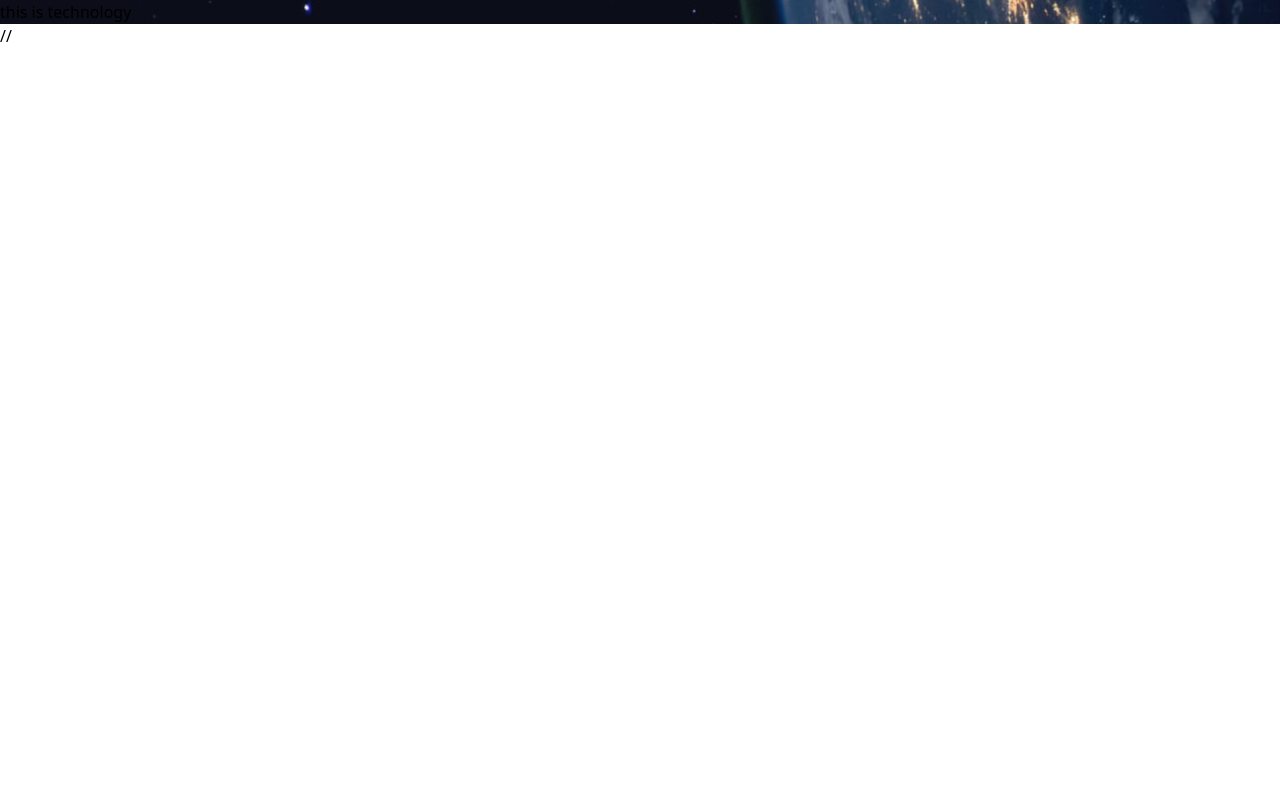
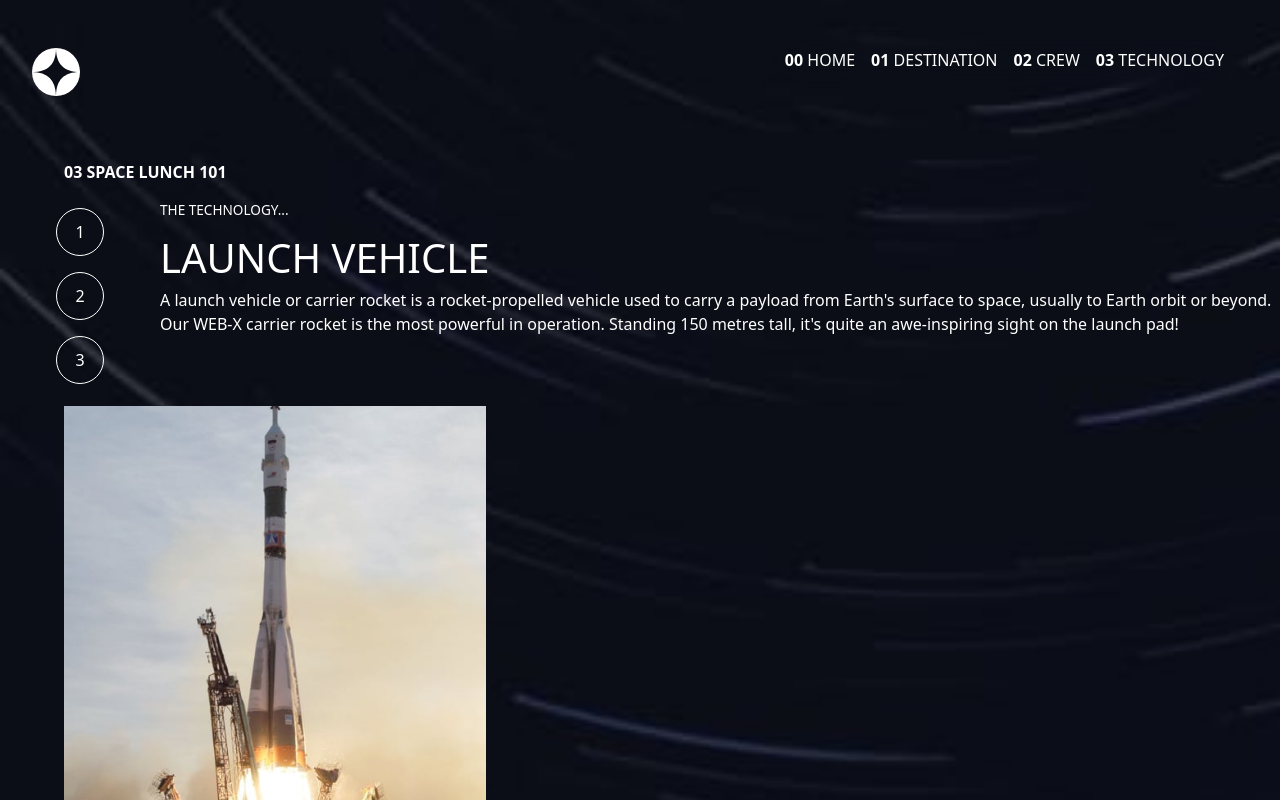
Before and after one commit to noklash/space-tourism-vite-9, a React (Vite) app in the folder my-project/: page /Technology in a window 1280 px wide. Built offline with nearby package versions, Linux system fonts and the light colour scheme.

Commit message:
linked the pages using react router

```diff
--- a/my-project/src/Crew.css
+++ b/my-project/src/Crew.css
@@ -64,6 +64,7 @@
         background-size: cover;
         background-repeat: no-repeat;
         background-position: center;
+        margin-top: 0;
     }
 }
 @media(min-width:665px){
--- a/my-project/src/Crew.jsx
+++ b/my-project/src/Crew.jsx
@@ -1,18 +1,18 @@
 import React from "react";
 import "./Crew.css"
 import Data from "./data.json";
-import "./assets/crew/image-douglas-hurley.webp";
-import "./assets/crew/image-anousheh-ansari.webp";
-import "./assets/crew/image-victor-glover.webp";
-import  "./assets/crew/image-mark-shuttleworth.webp"
+import Douglas from "./assets/crew/image-douglas-hurley.webp";
+import Anousheh from "./assets/crew/image-anousheh-ansari.webp";
+import Victor from "./assets/crew/image-victor-glover.webp";
+import  Mark from "./assets/crew/image-mark-shuttleworth.webp"
 import Navbar from "./Navbar";
 
 
 export default function Crew(){
 
     const [each, setEach] = React.useState(0)
-    // const select = [0, 1, 2, 3]
-    // const each =
+    const selectCrewImg = [Douglas, Mark, Victor, Anousheh]
+
 
     function selectDouglas(){
         setEach(0)
@@ -34,7 +34,7 @@ export default function Crew(){
         <div className="crew-whole pb-6">
             <Navbar/>
 
-        <div className="crew my-12 pt-10 text-white">
+        <div className="crew my-2  text-white">
 
 
             {/* <div className="crew-body my-12">
@@ -64,7 +64,7 @@ export default function Crew(){
                 <div className="crew-body my-12">
 
                 <div className="image-box">
-                    <img src={Data.crew[each].images.webp}/>
+                    <img src={selectCrewImg[each]}/>
                 </div>
 
             </div>
--- a/my-project/src/Destination.css
+++ b/my-project/src/Destination.css
@@ -14,7 +14,7 @@
 } */
 
 .sub-heading{
-    margin-top: 6rem;
+    margin-top: 3rem;
     font-size: 1.1rem;
 }
 
@@ -95,12 +95,13 @@ ul > li{
     }
     .destination-body{
         display: flex;
-        padding-top: 2.5rem;
+        padding-top: 0rem;
         padding-bottom: 1rem;
     }
-    ul > li{
+    /* ul > li{
         margin-right: 1rem;
-    }
+        cursor: pointer;
+    } */
     .description{
         font-size: 1.09rem;
         margin-bottom: 1rem;
@@ -118,3 +119,24 @@ ul > li{
     }
 
 }
+
+.choose ul li{
+    position: relative;
+    cursor: pointer;
+}
+
+.choose ul li::after{
+    content: "";
+    height: 4px;
+    width: 0;
+    background-color: aliceblue;
+    position: absolute;
+    left: 0;
+    bottom: -10px;
+    /* bottom: 8px; */
+    transition: 0.3s;
+}
+
+.choose ul li:hover::after{
+    width: 100%;
+}
--- a/my-project/src/Hero.css
+++ b/my-project/src/Hero.css
@@ -13,7 +13,7 @@
     margin-top: 5rem;
 }
 
-.circle{
+.circlie{
         width: 14.375rem;
         height: 14.375rem;
         border-radius: 50%;
@@ -44,7 +44,7 @@
     .explore{
         width: 50vw;
         padding: 0 4rem;
-        margin-top: 8rem;
+        margin-top: 7rem;
     }
     .question--box{
         width: 50vw;
@@ -78,7 +78,7 @@
         width: 50vw;
         padding: 0 10rem;
         height: 20rem;
-        margin-top: 10rem;
+        margin-top: 5rem;
         /* width: 15rem */
     }
     .question--box{
--- a/my-project/src/Hero.jsx
+++ b/my-project/src/Hero.jsx
@@ -25,7 +25,7 @@ export default function Hero(props){
         {/* this is new */}
         <div className="hero h-page" id="heroPage">
 
-            <div className="text-white mt-32 mb-25 question--box">
+            <div className="text-white mt-27 mb-25 question--box ml-4">
                 <h4 className="so">SO, YOU WANT TO TRAVEL TO</h4>
                 <h1 className="h1 mx-4">SPACE</h1>
                 <p className="description"> Let’s face it; if you want to go to space, you might as well genuinely go to
@@ -34,7 +34,7 @@ export default function Hero(props){
             </div>
 
             <div className="explore">
-                <div className="circle bg-white text-black  flex mt-4"><h3 className="h3">EXPLORE</h3></div>
+                <div className="circlie bg-white text-black  flex mt-4"><h3 className="h3">EXPLORE</h3></div>
             </div>
 
         </div>
--- a/my-project/src/Navbar.css
+++ b/my-project/src/Navbar.css
@@ -1,7 +1,7 @@
 
-.navbar{
+/* .navbar{
     margin-bottom: -10rem;
-}
+} */
 
 /* @media(min-width:470px){ */
     .sc-link{
--- a/my-project/src/Navbar.jsx
+++ b/my-project/src/Navbar.jsx
@@ -25,8 +25,8 @@ export default function Navbar(props){
     const whichScreenLink = screen > 875 ? desktopLinks : tabletLinks
 
    const screenLink = whichScreenLink.map((each) =>{
-     return <a href={each.location} key={each.key}><li className="mx-2" >{each.number} {each.title}</li></a>
-
+    //  return <a href={each.location} key={each.key}><li className="mx-2" >{each.number} {each.title}</li></a>
+    return <li className="mx-2" ><a href={each.location} key={each.key}>{each.number} {each.title}</a> </li>
     })
     // onClick={() => navigate(link.location)}
    function openMobileNav(){
--- a/my-project/src/Page.jsx
+++ b/my-project/src/Page.jsx
@@ -11,6 +11,7 @@ import "./Page.css"
 import Destination from "./Destination";
 import Crew from "./Crew";
 import Technology from "./Technology";
+
 
 
 export default function Page(props){
@@ -28,7 +29,7 @@ export default function Page(props){
                         <Route path="titan" element={<Titan/>}/> */}
                     </Route>
                     <Route path="/Crew" element={<Crew/>}/>
-                    <Route path="/Technology" element={<Technology/>}/>
+                    <Route path="/Technology" element={<Technology screen={props.screen}/>}/>
                     {/* <Redirect to="./Hero" /> */}
                 </Routes>
             </Router>
--- a/my-project/src/Technology.css
+++ b/my-project/src/Technology.css
@@ -0,0 +1,59 @@
+
+
+.technology{
+    width: 100%;
+    height: 100%;
+    background-image: url("./assets/technology/background-technology-mobile.jpg");
+    background-size: cover;
+    background-repeat: no-repeat;
+    background-position: center;
+}
+
+.intro{
+    font-size: .85rem;
+}
+.name{
+    text-transform: uppercase;
+    font-size: 2.5rem;
+    font-weight: 500;
+}
+
+
+@media(min-width:475){
+    .technology{
+        width: 100%;
+        height: 100%;
+        background-image: url("./assets/technology/background-technology-tablet.jpg");
+        background-size: cover;
+        background-repeat: no-repeat;
+        background-position: center;
+    }
+    .tech-body{
+        display: flex;
+    }
+}
+
+
+@media(min-width:875){
+    .technology{
+        width: 100%;
+        height: 100%;
+        background-image: url("./assets/technology/background-technology-tablet.jpg");
+        background-size: cover;
+        background-repeat: no-repeat;
+        background-position: center;
+    }
+
+    .tech-body{
+        display: flex;
+    }
+}
+
+.circla{
+    height: 3rem ;
+    width: 3rem;
+    border: 1px solid white;
+    border-radius: 50%;
+    margin-top: 1rem;
+    padding-top: .7rem;
+}
--- a/my-project/src/Technology.jsx
+++ b/my-project/src/Technology.jsx
@@ -1,9 +1,60 @@
 import React from "react";
+import Navbar from "./Navbar";
+import "./Technology.css"
+import Data from "./data.json"
+import LaunchVehicleMobile from "./assets/technology/image-launch-vehicle-landscape.jpg";
+import LaunchVehicleDesktop from "./assets/technology/image-launch-vehicle-portrait.jpg";
+import SpaceportDesktop from "./assets/technology/image-spaceport-portrait.jpg";
+import SpaceportMobile from "./assets/technology/image-spaceport-landscape.jpg";
+import SpaceCapsuleDesktop from "./assets/technology/image-space-capsule-portrait.jpg";
+import SpaceCapsuleMobile from "./assets/technology/image-space-capsule-landscape.jpg";
 
-export default function Technology(){
+
+export default function Technology(props){
+    const [each, setEach] = React.useState(0)
+    const screen = props.screen
+
+    const mobile = [LaunchVehicleMobile, SpaceportMobile, SpaceCapsuleMobile]
+    const desktop = [LaunchVehicleDesktop, SpaceportDesktop, SpaceCapsuleDesktop]
+
+    const whichOne = screen > 675? desktop : mobile
+
+    function selectOne(){
+        setEach(0)
+    }
+
+    function selectTwo(){
+        setEach(1)
+    }
+
+    function selectThree(){
+        setEach(2)
+    }
     return (
-        <div>
-            <h1 className="text-black">this is technology</h1>
+        <div className="technology pb-12">
+           <Navbar/>
+           <div className="text-white">
+                <h4 className="mx-16 my-2 font-bold"> 03 SPACE LUNCH 101</h4>
+                <div className="tech-body">
+                    <div className="flex">
+                        <div className="circla-box mx-8">
+                            <div className="circla mx-6 text-center" onClick={selectOne}>1</div>
+                            <div className="circla mx-6 text-center" onClick={selectTwo}>2</div>
+                            <div className="circla mx-6 text-center" onClick={selectThree}>3</div>
+                        </div>
+                        <div className="details-box">
+                            <p className="my-2 intro">THE TECHNOLOGY...</p>
+                            <h3 className="name">{Data.technology[each].name}</h3>
+                            <p>{Data.technology[each].description}</p>
+                        </div>
+                    </div>
+                    <div className="image-box">
+                        <img src={whichOne[each]}/>
+                    </div>
+
+
+                </div>
+           </div>
         </div>
     )
 }
```
Also changed, not shown: my-project/src/Destination.jsx (+11 -5 lines).
